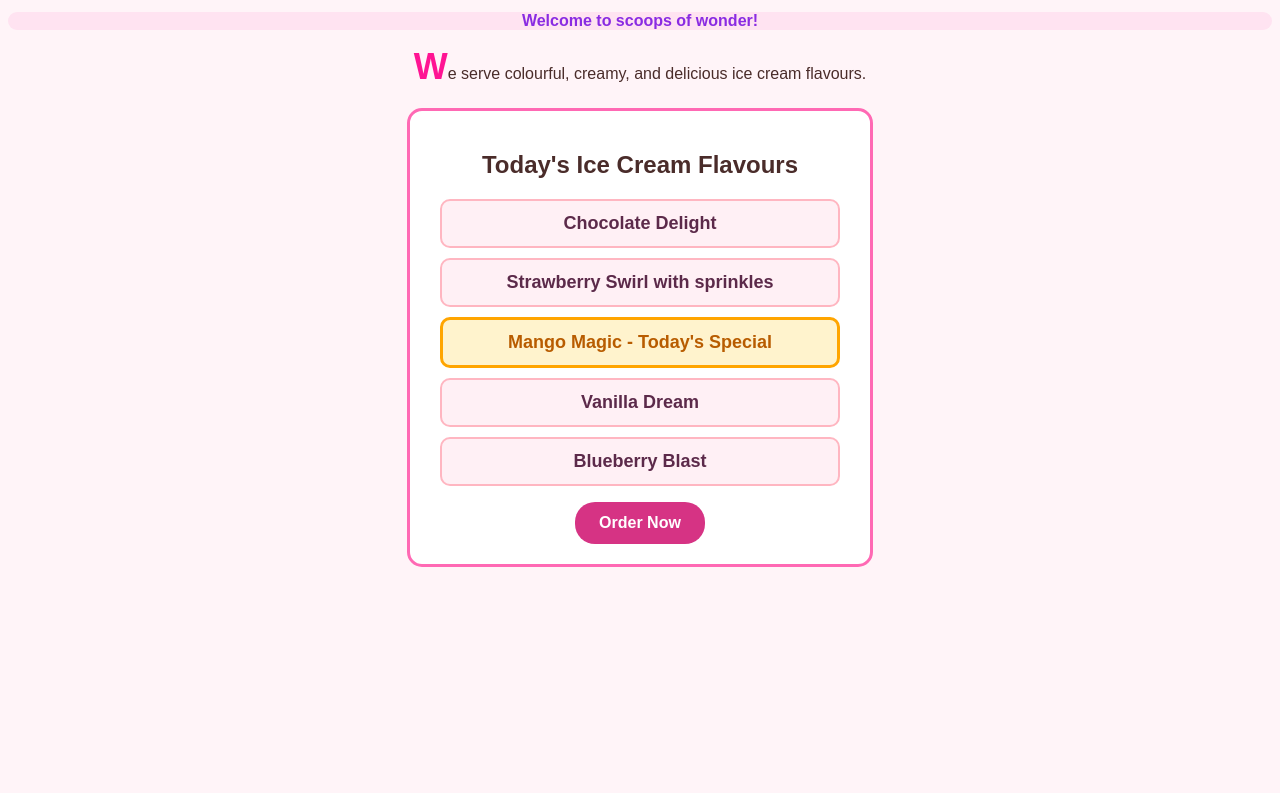
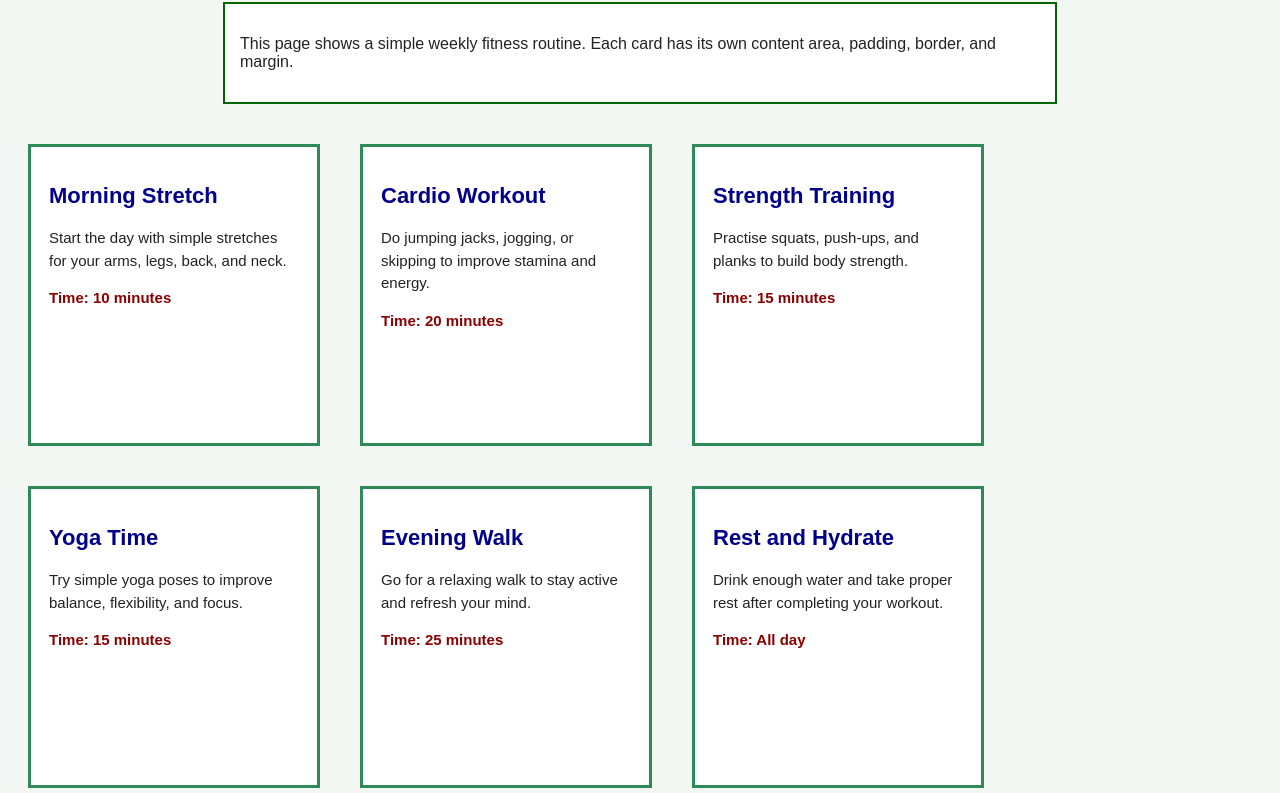
Before and after one commit to IdrisIlham/Codingal, a plain HTML site: page index.html in a window 1280 px wide. Shown: the part 78-871 px from the top of the page. Before the commit the page ends 800 px from the top, so only its background shows below. Drawn offline with Linux system fonts and the light colour scheme.

Commit message:
Add files via upload

```diff
--- a/index.html
+++ b/index.html
@@ -1,92 +1,136 @@
 <!DOCTYPE html>
 <html>
 <head>
-  <title>Ilham's Ice Cream Shop Menu</title>
+  <title>Ilham's Fitness Routine Cards</title>
+
   <style>
     body {
       font-family: Arial, sans-serif;
-      background-color: #fff4f8;
+      background-color: #f2f7f4;
+      color: #222222;
+    }
+
+    h1 {
       text-align: center;
-      color: #4a2c2a;
+      color: darkgreen;
     }
-    h1 {
-      color: #d63384;
-      font-size: 36px;
+
+    .intro {
+      width: 800px;
+      margin: 20px auto;
+      padding: 15px;
+      border: 2px solid darkgreen;
+      background-color: #ffffff;
     }
-    h1 + p {
-      color: #8a2be2;
-      font-weight: bold;
-      background-color: #ffe3f1;
-      border-radius: 10px;
+
+    .routine-card {
+      width: 250px;
+      height: 260px;
+      float: left;
+      margin: 20px;
+      padding: 18px;
+      border: 3px solid seagreen;
+      background-color: #ffffff;
     }
-    .shop-description::first-letter {
-      font-size: 36px;
-      color: #ff1493;
+
+    .routine-card h2 {
+      color: darkblue;
+      font-size: 22px;
+    }
+
+    .routine-card p {
+      font-size: 15px;
+      line-height: 1.5;
+    }
+
+    .time {
+      color: darkred;
       font-weight: bold;
     }
-    .menu-box {
-      width: 420px;
-      background-color: white;
-      border: 3px solid #ff69b4;
-      border-radius: 15px;
+
+    .clear-section {
+      clear: both;
+    }
+
+    .note {
+      width: 800px;
       margin: 20px auto;
-      padding: 20px;
-    }
-    ul {
-      padding: 0;
-    }
-    ul > li {
-      list-style: none;
-      background-color: #fff0f5;
-      color: #5c2a4a;
-      font-size: 18px;
-      font-weight: bold;
-      margin: 10px;
-      padding: 12px;
-      border-radius: 10px;
-      border: 2px solid #ffb6c1;
-    }
-    ul > li:nth-child(3) {
-      background-color: #fff3cd;
-      color: #b85c00;
-      border: 3px solid #ffa500;
-    }
-    ul > li:hover {
-      background-color: #ff69b4;
-      color: white;
-      cursor: pointer;
-      transform: scale(1.05);
-    }
-    button {
-      background-color: #d63384;
-      color: white;
-      border: none;
-      border-radius: 20px;
-      padding: 12px 24px;
-      font-size: 16px;
-      font-weight: bold;
-    }
-    button:hover {
-      background-color: #8a2be2;
+      padding: 15px;
+      border: 2px dashed orange;
+      background-color: #fff8e1;
     }
   </style>
 </head>
+
 <body>
-  <h1>Ilham's Ice Cream Shop Menu</h1>
-  <p>Welcome to scoops of wonder!</p>
-  <p class="shop-description">
-    We serve colourful, creamy, and delicious ice cream flavours.
-  </p>
-  <div class="menu-box">
-    <h2>Today's Ice Cream Flavours</h2>
-    <ul>
-      <li>Chocolate Delight</li>
-      <li>Strawberry Swirl with sprinkles</li>
-      <li>Mango Magic - Today's Special</li>
-      <li>Vanilla Dream</li>
-      <li>Blueberry Blast</li>
-    </ul>
-    <button>Order Now</button>
+
+  <h1>Ilham's Fitness Routine Cards</h1>
+
+  <div class="intro">
+    <p>
+      This page shows a simple weekly fitness routine. Each card has its own
+      content area, padding, border, and margin.
+    </p>
   </div>
+
+  <div class="routine-card">
+    <h2>Morning Stretch</h2>
+    <p>
+      Start the day with simple stretches for your arms, legs, back, and neck.
+    </p>
+    <p class="time">Time: 10 minutes</p>
+  </div>
+
+  <div class="routine-card">
+    <h2>Cardio Workout</h2>
+    <p>
+      Do jumping jacks, jogging, or skipping to improve stamina and energy.
+    </p>
+    <p class="time">Time: 20 minutes</p>
+  </div>
+
+  <div class="routine-card">
+    <h2>Strength Training</h2>
+    <p>
+      Practise squats, push-ups, and planks to build body strength.
+    </p>
+    <p class="time">Time: 15 minutes</p>
+  </div>
+
+  <div class="clear-section"></div>
+
+  <div class="routine-card">
+    <h2>Yoga Time</h2>
+    <p>
+      Try simple yoga poses to improve balance, flexibility, and focus.
+    </p>
+    <p class="time">Time: 15 minutes</p>
+  </div>
+
+  <div class="routine-card">
+    <h2>Evening Walk</h2>
+    <p>
+      Go for a relaxing walk to stay active and refresh your mind.
+    </p>
+    <p class="time">Time: 25 minutes</p>
+  </div>
+
+  <div class="routine-card">
+    <h2>Rest and Hydrate</h2>
+    <p>
+      Drink enough water and take proper rest after completing your workout.
+    </p>
+    <p class="time">Time: All day</p>
+  </div>
+
+  <div class="clear-section"></div>
+
+  <div class="note">
+    <p>
+      Fitness Tip: A good routine includes exercise, rest, healthy food,
+      and consistency.
+    </p>
+  </div>
+
 </body>
 </html>
```
